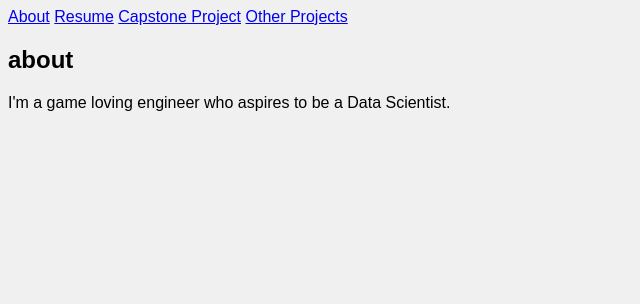
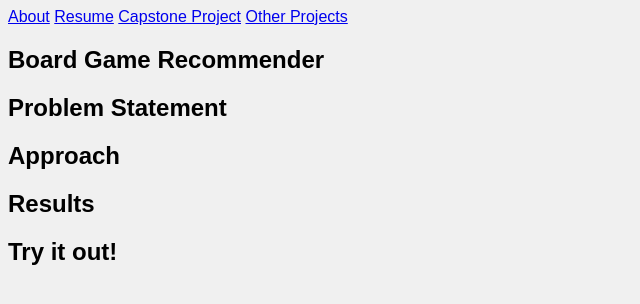
Before and after one commit to ChessGuy/data-projects, a Flask app: page /capstone in a window 1280 px wide. Shown: the top 304 px of the page, without its empty margins (0-640 px from the left). Run offline with Flask 3, Linux system fonts and the light colour scheme.

Commit message:
Working on Flask app

```diff
--- a/Board Game Recommender/board_game_recommender_project/templates/capstone.html
+++ b/Board Game Recommender/board_game_recommender_project/templates/capstone.html
@@ -1,13 +1,30 @@
 {% extends 'base.html' %}
 
 {% block header %}
-  <h1>{% block title %} about {% endblock %}</h1>
+  <h1>{% block title %}Board Game Recommender{% endblock %}</h1>
 {% endblock %}
 
 {% block content %}
 
+
+<h2>Problem Statement</h2>
 <p>
-I'm a game loving engineer who aspires to be a Data Scientist.
+
+</p>
+
+<h2>Approach</h2>
+<p>
+
+</p>
+
+<h2>Results</h2>
+<p>
+
+</p>
+
+<h2>Try it out!</h2>
+<p>
+
 </p>
 
 {% endblock %}
```
Also changed, not shown: Board Game Recommender/board_game_recommender_project/templates/projects.html (+7 -2 lines).
